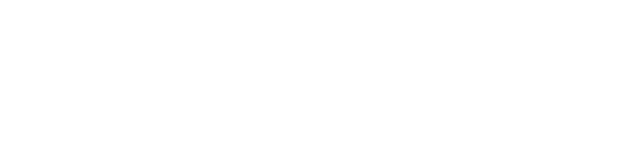
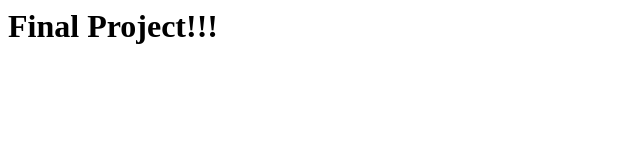
Before and after one commit to riyakukadia/320project, a plain HTML site: page index.html in a window 1280 px wide. Shown: the whole page, without its empty margins (0-640 px from the left). Drawn offline with Linux system fonts and the light colour scheme.

Commit message:
Update index.html

```diff
--- a/index.html
+++ b/index.html
@@ -1 +1 @@
-<h1> </h1>
+<h1> Final Project!!! </h1>
```
